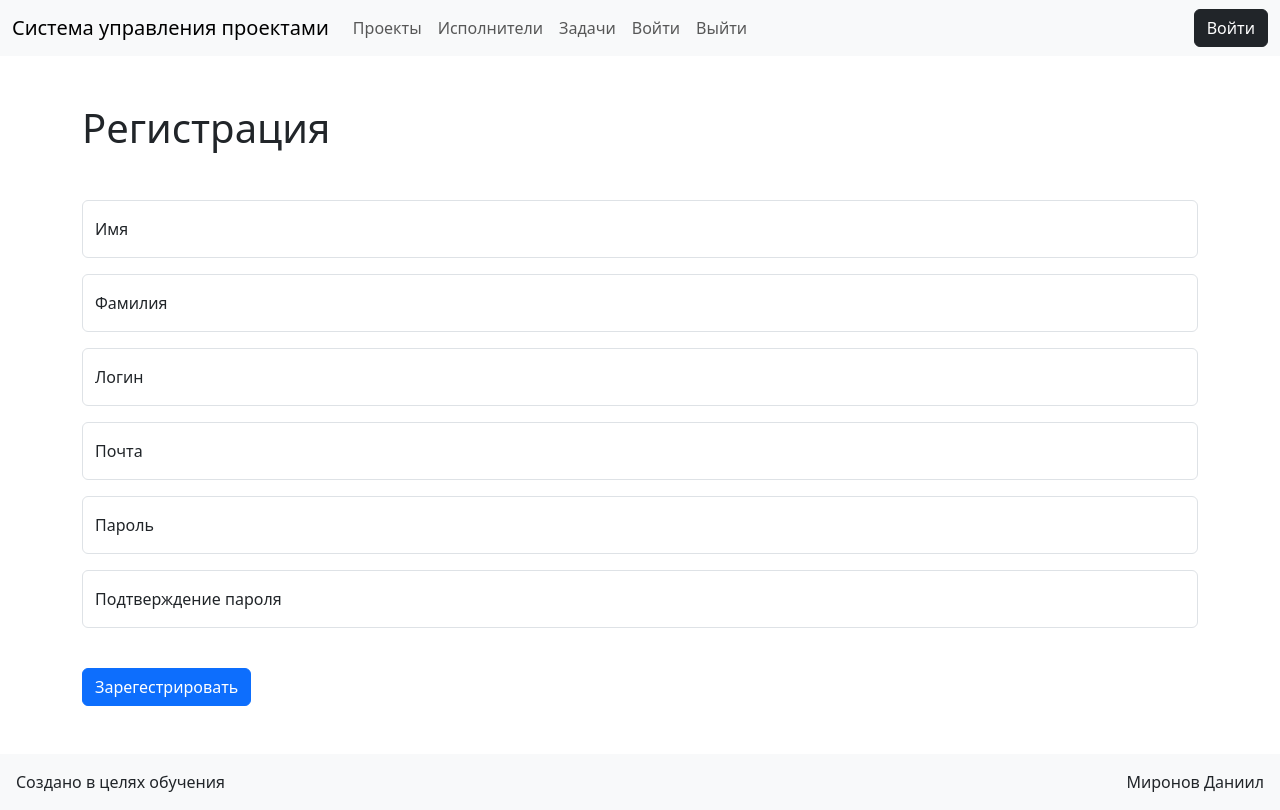
After one commit to Alexzander19/Practices, a Django app: page /signup/ in a window 1280 px wide. The commit adds this page. Run offline with Django 5.2, Linux system fonts and the light colour scheme.

Commit message:
Practice work 6 (19.12.24) - Project manager (Auth).md
Работает!
Пытался создать новое приложение user.  Не получилось, но видимо ошибки были, что изначально не прописал AUTH_USER_MODEL = 'tasks.User'. Наверное, получилось бы.

```diff
--- a/Practice_4_0512/taskmanager/taskmanager/urls.py
+++ b/Practice_4_0512/taskmanager/taskmanager/urls.py
@@ -20,5 +20,5 @@ from django.urls import include, path
 urlpatterns = [
     path('admin/', admin.site.urls),
     path('', include('tasks.urls')),
-    path('auth/', include('users.urls'))
+
 ]
--- a/Practice_4_0512/taskmanager/tasks/forms.py
+++ b/Practice_4_0512/taskmanager/tasks/forms.py
@@ -1,5 +1,5 @@
 from django import forms
-from .models import Task
+from .models import Task, User
 
 class TaskCreateForm(forms.ModelForm):
   class Meta:
@@ -45,3 +45,59 @@ class TaskForm(forms.ModelForm):
       'due_date': forms.DateInput(attrs={'class': 'form-control', 'type': 'date'}),
       'status': forms.Select(attrs={'class': 'form-select'}),
     }
+
+# Форма регистрации нового пользователя
+class SignupForm(forms.ModelForm):
+  confirm_password = forms.CharField(widget=forms.PasswordInput(attrs={
+    'class': 'form-control',
+    'id': 'floatingPasswordConfirm',
+    'placeholder': 'Подтверждение пароля',
+    'required': True
+  }))
+
+  class Meta:
+    model = User
+    fields = ['firstname', 'lastname', 'username', 'email', 'password']
+
+    widgets = {
+      'firstname': forms.TextInput(attrs={
+        'class': 'form-control',
+        'id': 'floatingTitle',
+        'placeholder': 'Очень простая задача',
+        'required': True
+      }),
+      'lastname': forms.TextInput(attrs={
+        'class': 'form-control',
+        'id': 'floatingLastname',
+        'aria-label': 'Фамилия',
+        'placeholder': 'Очень простая задача',
+        'required': True
+      }),
+      'username': forms.TextInput(attrs={
+        'class': 'form-control',
+        'id': 'floatingUsername',
+        'placeholder': 'Логин пользователя',
+        'aria-label': 'Логин пользователя',
+        'required': True
+      }),
+      'email': forms.EmailInput(attrs={
+        'class': 'form-control',
+        'id': 'floatingEmail',
+        'placeholder': 'Почта',
+        'required': True
+      }),
+      'password': forms.PasswordInput(attrs={
+        'class': 'form-control',
+        'id': 'floatingPassword',
+        'placeholder': 'Пароль',
+        'required': True
+      }),
+    }
+
+  def clean(self):
+    cleaned_data = super().clean()
+    password = cleaned_data.get('password')
+    confirm_password = cleaned_data.get('confirm_password')
+    if password != confirm_password:
+      raise forms.ValidationError('Пароли не совпадают!')
+    return cleaned_data
--- a/Practice_4_0512/taskmanager/tasks/urls.py
+++ b/Practice_4_0512/taskmanager/tasks/urls.py
@@ -11,7 +11,12 @@ urlpatterns = [
   path('project/<int:project_id>', views.project, name='project'),
 
   path('performers/', views.performers, name='performers'),
-  path('user_create/',views.user_create,name='user_create'),
+
+
+
+  path('signup/', views.signup, name='signup'),
+  path('signin/', views.signin, name='signin'),
+  path('signout/', views.signout, name='signout'),
 
   path('tasks/', views.tasks, name='tasks'),
   path('tasks/create/', views.task_create, name='task_create'),
--- a/Practice_4_0512/taskmanager/tasks/views.py
+++ b/Practice_4_0512/taskmanager/tasks/views.py
@@ -1,10 +1,13 @@
 import re
 from django.http import HttpResponse
 from django.shortcuts import redirect, render
+from django.contrib.auth import login, authenticate, logout
+from django.contrib.auth.decorators import login_required
 
-from .forms import TaskCreateForm, TaskForm
+from .forms import SignupForm, TaskCreateForm, TaskForm
 
 from .models import Project, Task, TaskStatus, User
+
 
 
 # Create your views here.
@@ -12,58 +15,28 @@ from .models import Project, Task, TaskStatus, User
 def index(request):
   return render(request, 'tasks/index.html')
 
+@login_required
 def projects(request):
   projects_list = Project.objects.all()
   return render(request, 'tasks/project/projects.html', context={'projects': projects_list})
 
+@login_required
 def performers(request):
   performers_list = User.objects.all()
   return render(request, 'tasks/performers.html', context={'performers': performers_list})
 
+@login_required
 def tasks(request):
   tasks_list = Task.objects.all()
   return render(request, 'tasks/task/tasks.html', context={'tasks': tasks_list})
 
+@login_required
 def project(request, project_id):
   project_view = Project.objects.get(pk=project_id)
   tasks_list = Task.objects.filter(project_id=project_id)
   return render(request, 'tasks/project/project.html', context={'project': project_view, 'tasks': tasks_list})
 
-def user_create(request):
-  if request.method == "POST":
-    username = request.POST.get("username")
-    email = request.POST.get("email")
-
-    # Валидация данных (например, емени проверка email)
-    # буква, цифра или _, от 4 до 10 символов
-    pattern = r'\w{4,10}'
-
-    # проверяем, соответствует ли строка шаблону
-    if not re.fullmatch(pattern, username):
-      return HttpResponse('Имя введено некорректно.')
-
-    # проверяем, соответствует ли email шаблону (Хотя HTML итак не дает пройти с неккоректным email)
-    regex_email = re.compile(r"([-!#-'*+/-9=?A-Z^-~]+(\.[-!#-'*+/-9=?A-Z^-~]+)*|\"([]!#-[^-~ \t]|(\\[\t -~]))+\")@([-!#-'*+/-9=?A-Z^-~]+(\.[-!#-'*+/-9=?A-Z^-~]+)*|\[[\t -Z^-~]*])")
-
-    if not re.fullmatch(regex_email, email):
-      return HttpResponse('email введен некорректно.')
-
-
-    if not username or not email:
-      return HttpResponse("Ошибка: Все поля обязательны для заполнения.")
-
-    try:
-      user = User(username=username, email=email)
-      user.save()
-    except:
-      return HttpResponse(f"Данные получены НО не записаны: {username}, {email}")
-
-    return HttpResponse(f"Данные получены И ЗАПИСАНЫ {username}, {email}")
-
-  return render(request, "tasks/user_create.html")
-
-
-
+@login_required
 def project_create(request):
 
   if request.method == 'POST':
@@ -74,7 +47,7 @@ def project_create(request):
 
   return render(request, 'tasks/project/create.html')
 
-
+@login_required
 def task_create(request):
   if request.method == "POST":
     form = TaskCreateForm(request.POST)
@@ -90,7 +63,7 @@ def task_create(request):
   projects_list = Project.objects.all()
   return render(request, 'tasks/task/create.html', context={'form': form, 'projects': projects_list})
 
-
+@login_required
 def task(request, task_id):
   task_view = Task.objects.get(pk=task_id)  # Получаем объект Task по первичному ключу
   if request.method == "POST":
@@ -101,3 +74,38 @@ def task(request, task_id):
   else:
     form = TaskForm(instance=task_view)  # Предзаполняем форму текущими данными
   return render(request, 'tasks/task/details.html', {'form': form, 'task': task})
+
+def signup(request):
+  if request.method == 'POST':
+    form = SignupForm(request.POST)
+    if form.is_valid():
+      user = form.save(commit=False)
+      user.set_password(form.cleaned_data['password'])  # Хэшируем пароль
+      user.save()
+      return redirect('signin')
+  else:
+    form = SignupForm()
+  return render(request, 'users/signup.html', {'form': form})
+
+
+def signin(request):
+  if request.method == "POST":
+    username = request.POST.get("username")
+    password = request.POST.get("password")
+
+    # Аутентификация пользователя
+    user = authenticate(request, username=username, password=password)
+    if user is not None:
+      login(request, user)  # Вход пользователя
+      return redirect('index')  # Перенаправление после успешного входа
+    else:
+      # Ошибка входа
+      return render(request, 'users/signin.html', {'error': 'Неверный логин или пароль'})
+  return render(request, 'users/signin.html')
+
+@login_required
+def signout(request):
+  # Выходим из системы
+  logout(request)
+  # Перенаправляем пользователя на страницу входа
+  return redirect('signin')
--- a/Practice_4_0512/taskmanager/templates/includes/header.html
+++ b/Practice_4_0512/taskmanager/templates/includes/header.html
@@ -19,14 +19,23 @@
 
 
             <li class="nav-item">
-              <a class="nav-link" href="{% url 'login' %}">Войти</a>
+              <a class="nav-link" href="{% url 'signin' %}">Войти</a>
             </li>
 
             <li class="nav-item">
-              <a class="nav-link" href="{% url 'logout' %}">Выйти</a>
+              <a class="nav-link" href="{% url 'signout' %}">Выйти</a>
             </li>
 
           </ul>
+
+          <div class="ms-auto">
+            {% if user.is_authenticated %}
+                <span class="me-3"> {{ user.lastname }} {{ user.firstname }}</span>
+                <a href="{% url 'signout' %}" class="btn btn-dark">Выйти</a>
+            {% else %}
+                <a href="{% url 'signin' %}" class="btn btn-dark">Войти</a>
+            {% endif %}
+        </div>
         </div>
       </div>
     </nav>
--- a/Practice_4_0512/taskmanager/templates/tasks/index.html
+++ b/Practice_4_0512/taskmanager/templates/tasks/index.html
@@ -24,7 +24,7 @@
           <h5 class="card-title">Создайте исполнителей проекта</h5>
           <h6 class="card-subtitle mb-2 text-body-secondary">Разделяй и управляй</h6>
           <p class="card-text">Каждой задаче требуется ответственный исполнитель, иначе она просто не будет выполняться</p>
-          <a href="{% url 'user_create' %}" class="card-link">Создать исполнителя</a>
+          <a href="{% url 'signup' %}" class="card-link">Создать исполнителя</a>
         </div>
       </div>
     </div>
--- a/Practice_4_0512/taskmanager/templates/tasks/project/project.html
+++ b/Practice_4_0512/taskmanager/templates/tasks/project/project.html
@@ -25,7 +25,7 @@
             <h5 class="card-title">Еще нет задач</h5>
             <h6 class="card-subtitle mb-2 text-body-secondary">Смотрю вы любите отдыхать...</h6>
             <p class="card-text">Всем известно, что слона проще есть по частям</p>
-            <a href="#" class="card-link">Создать задачу</a>
+            <a href="{% url 'task_create' %}" class="card-link">Создать задачу</a>
           </div>
         </div>
       </div>
--- a/Practice_4_0512/taskmanager/templates/tasks/project/projects.html
+++ b/Practice_4_0512/taskmanager/templates/tasks/project/projects.html
@@ -22,7 +22,7 @@
             <h5 class="card-title">Еще нет проектов</h5>
             <h6 class="card-subtitle mb-2 text-body-secondary">Создайте что-бы улучшить свой проект-менеджмент</h6>
             <p class="card-text">Проект должен нести определенный смысл, в него будут добавляться задачи, все структурировано</p>
-            <a href="#" class="card-link">Создать проект</a>
+            <a href="{% url 'project_create' %}" class="card-link">Создать проект</a>
           </div>
         </div>
       </div>
--- a/Practice_4_0512/taskmanager/templates/tasks/user_create.html
+++ b/Practice_4_0512/taskmanager/templates/tasks/user_create.html
@@ -9,7 +9,7 @@
     <!-- С required не дает нажать Submit - пишет, что пропустили обязательное поле -->
     <label for="email">Email:</label>
     <input type="email" name="email" id="email" required>
-    <button type="submit">Отправить</button>
+    <button type="submit">Создать пользователя</button>
 </form>
 
 
--- /dev/null
+++ b/Practice_4_0512/taskmanager/templates/users/signup.html
@@ -0,0 +1,35 @@
+{% extends 'base.html' %}
+
+{% block content %}
+    <h1 class="mb-5">Регистрация</h1>
+    <form action="{% url 'signup' %}" method="post">
+        {% csrf_token %}
+        <div class="form-floating mb-3">
+            {{ form.firstname }}
+            <label for="floatingFirstname">Имя</label>
+        </div>
+        <div class="form-floating mb-3">
+            {{ form.lastname }}
+            <label for="floatingLastname">Фамилия</label>
+        </div>
+        <div class="form-floating mb-3">
+            {{ form.username }}
+            <label for="floatingLastname">Логин</label>
+        </div>
+        <div class="form-floating mb-3">
+            {{ form.email }}
+            <label for="floatingEmail">Почта</label>
+        </div>
+        <div class="form-floating mb-3">
+            {{ form.password }}
+            <label for="floatingPassword">Пароль</label>
+        </div>
+        <div class="form-floating mb-3">
+            {{ form.confirm_password }}
+            <label for="floatingPasswordConfirm">Подтверждение пароля</label>
+        </div>
+        <div class="d-flex pt-4">
+            <button type="submit" class="btn btn-primary">Зарегестрировать</button>
+        </div>
+    </form>
+{% endblock %}
```
Also changed, not shown: Practice_4_0512/taskmanager/taskmanager/settings.py (+8 -0 lines), Practice_4_0512/taskmanager/tasks/models.py (+6 -2 lines), Practice_4_0512/taskmanager/templates/users/Login.html (deleted, +0 -12 lines), Practice_4_0512/taskmanager/templates/users/signin.html (added, +23 -0 lines), Practice_4_0512/taskmanager/users/models.py (+10 -2 lines), Practice_4_0512/taskmanager/users/urls.py (deleted, +0 -8 lines), Practice_4_0512/taskmanager/tasks/migrations/0001_initial.py, Practice_4_0512/taskmanager/tasks/migrations/0002_alter_task_status.py (deleted).
